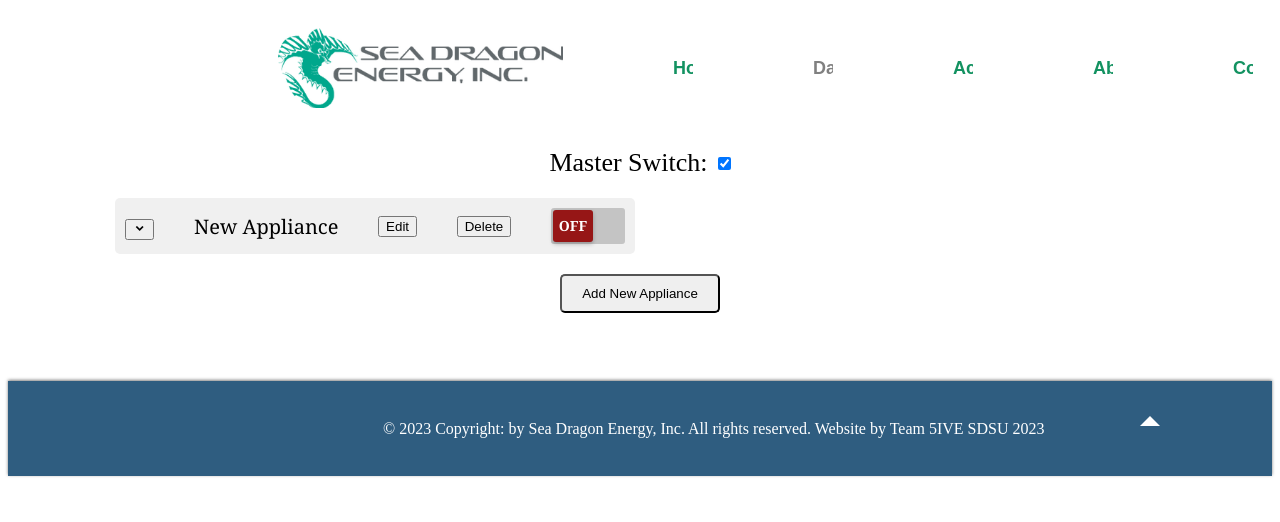
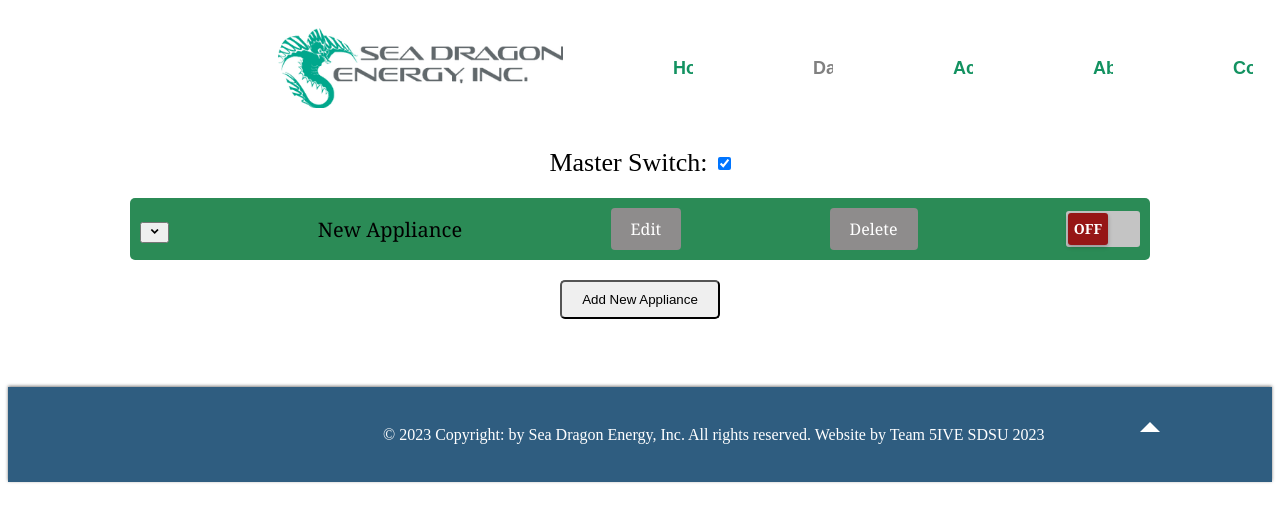
Before and after one commit to jhosburg/WebApp, a React (Create React App) app in the folder web-app-react/: page /Appliances in a window 1280 px wide. Both pictures are taken after a click on the button "Add New Appliance". Shown: the top 522 px of the page. Built offline with nearby package versions, Linux system fonts and the light colour scheme.

Commit message:
Added styling to appliance buttons. Also added a character limit to the appliance names to introduce error handling. Added input validation to ensure user could not add more than 20 characters. - Jacob

```diff
--- a/web-app-react/src/pages/Dashboard/Appliances.css
+++ b/web-app-react/src/pages/Dashboard/Appliances.css
@@ -25,7 +25,7 @@
 
 .appliances-container {
   display: grid;
-  grid-template-columns: repeat(2, 1fr);
+  grid-template-columns: repeat(1, 1fr);
   gap: 10px;
   font-family: Georgia, 'Times New Roman', Times, serif;
   font-size: 20px;
@@ -33,9 +33,9 @@
 }
 
 .appliance {
-  width: 500px;
+  width: 1000px;
   cursor: pointer;
-  background-color: #f0f0f0;
+  background-color: #2b8b56;
   padding: 10px;
   border-radius: 5px;
   transition: background-color 0.5s ease-in-out;
@@ -173,3 +173,22 @@
 .dropdown:hover .dropdown-content {
   display: block;
 }
+
+#applianceButton {
+  display: inline-block;
+  padding: 10px 20px;
+  background-color: #8e8c8c;
+  color: #fff;
+  text-align: right;
+  text-decoration: none;
+  border: none;
+  border-radius: 4px;
+  cursor: pointer;
+  font-family: Georgia, 'Times New Roman', Times, serif;
+  font-size: 16px;
+  transition: background-color 0.3s ease;
+}
+
+#applianceButton:hover {
+  background-color: #2b8b56;
+}
--- a/web-app-react/src/pages/Dashboard/Appliances.js
+++ b/web-app-react/src/pages/Dashboard/Appliances.js
@@ -54,8 +54,9 @@ function Appliances() {
 
   const addNewAppliance = () => {
     // Define a new appliance
+    const defaultName = 'New Appliance';
     const newAppliance = {
-      name: 'New Appliance',
+      name: defaultName.substring(0, 20),
       power: false,
     };
 
@@ -70,7 +71,8 @@ function Appliances() {
 
   const saveEditedName = (index) => {
     const updatedAppliances = [...appliances];
-    updatedAppliances[index].name = editedApplianceName;
+    const truncatedName = editedApplianceName.substring(0, 20);
+    updatedAppliances[index].name = truncatedName;
     setAppliances(updatedAppliances);
     setEditingApplianceIndex(null);
   };
@@ -156,17 +158,22 @@ function Appliances() {
                 <input
                   type="text"
                   value={editedApplianceName}
-                  onChange={(e) => setEditedApplianceName(e.target.value)}
+                  onChange={(e) => {
+                    if (e.target.value.length <= 20) {
+                      setEditedApplianceName(e.target.value);
+                    }
+                  }}
+                  maxLength={20}
                 />
               ) : (
                 appliance.name
               )}
               {editingApplianceIndex === index ? (
-                <button onClick={() => saveEditedName(index)}>Save</button>
+                <button id='applianceButton' onClick={() => saveEditedName(index)}>Save</button>
               ) : (
-                <button onClick={() => startEditing(index)}>Edit</button>
+                <button id='applianceButton' onClick={() => startEditing(index)}>Edit</button>
               )}
-              <button onClick={() => deleteAppliance(index)}>Delete{/* Add Delete button */}</button>
+              <button id='applianceButton' onClick={() => deleteAppliance(index)}>Delete{/* Add Delete button */}</button>
               <div className='toggle-container' disabled={!masterSwitch}>
                 <div className={`toggle-btn ${appliances[index].power ? 'ON' : ''}`} onClick={(e) => {
                   e.stopPropagation();
```
